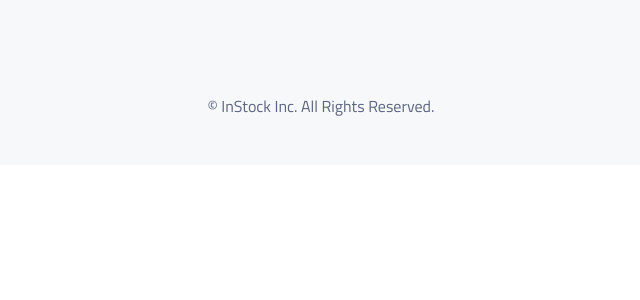
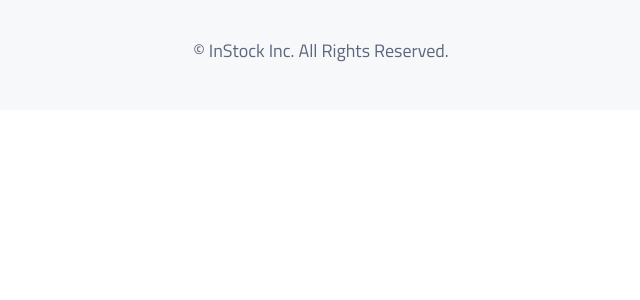
Before and after one commit to mandeepharsh/in-stock, a React (Create React App) app: page /inventory/1/edit in a window 1280 px wide. Shown: the top 300 px of the page, without its empty margins (319-959 px from the left). Built offline with nearby package versions, Linux system fonts and the light colour scheme.

Commit message:
fix font size for tablet and desktop

```diff
--- a/src/App.js
+++ b/src/App.js
@@ -1,4 +1,4 @@
-import { BrowserRouter as Router, Routes, Route } from "react-router-dom";
+import { BrowserRouter as Router } from "react-router-dom";
 import "./App.scss";
 // import Header from "../src/components/Header/Header";
 import Footer from "./components/Footer/Footer";
--- a/src/components/Footer/Footer.scss
+++ b/src/components/Footer/Footer.scss
@@ -22,11 +22,10 @@
     color: $slate;
 
     @include tablet {
-      margin-top: 16.375rem;
+      font-size: 1.125rem;
     }
 
     @include desktop {
-      margin-top: 5.9375rem;
       margin-bottom: 3rem;
     }
   }
```
